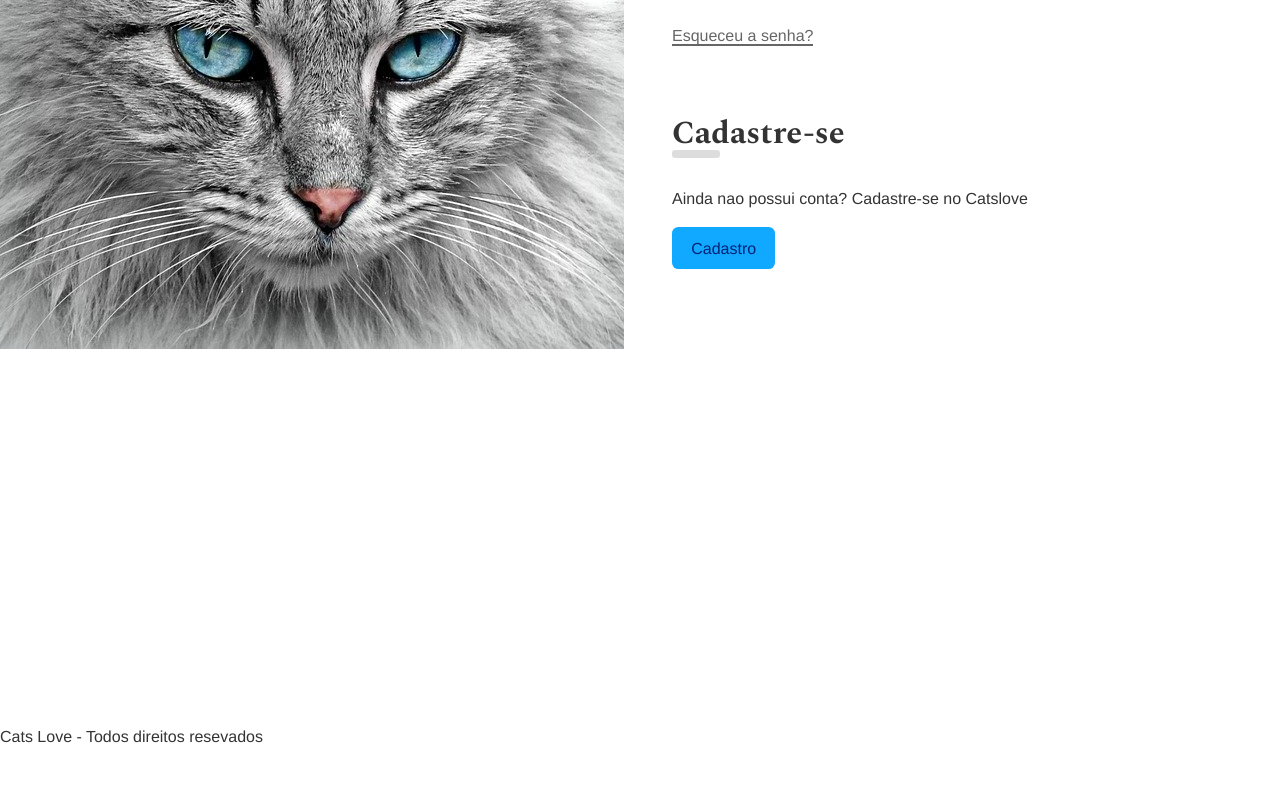
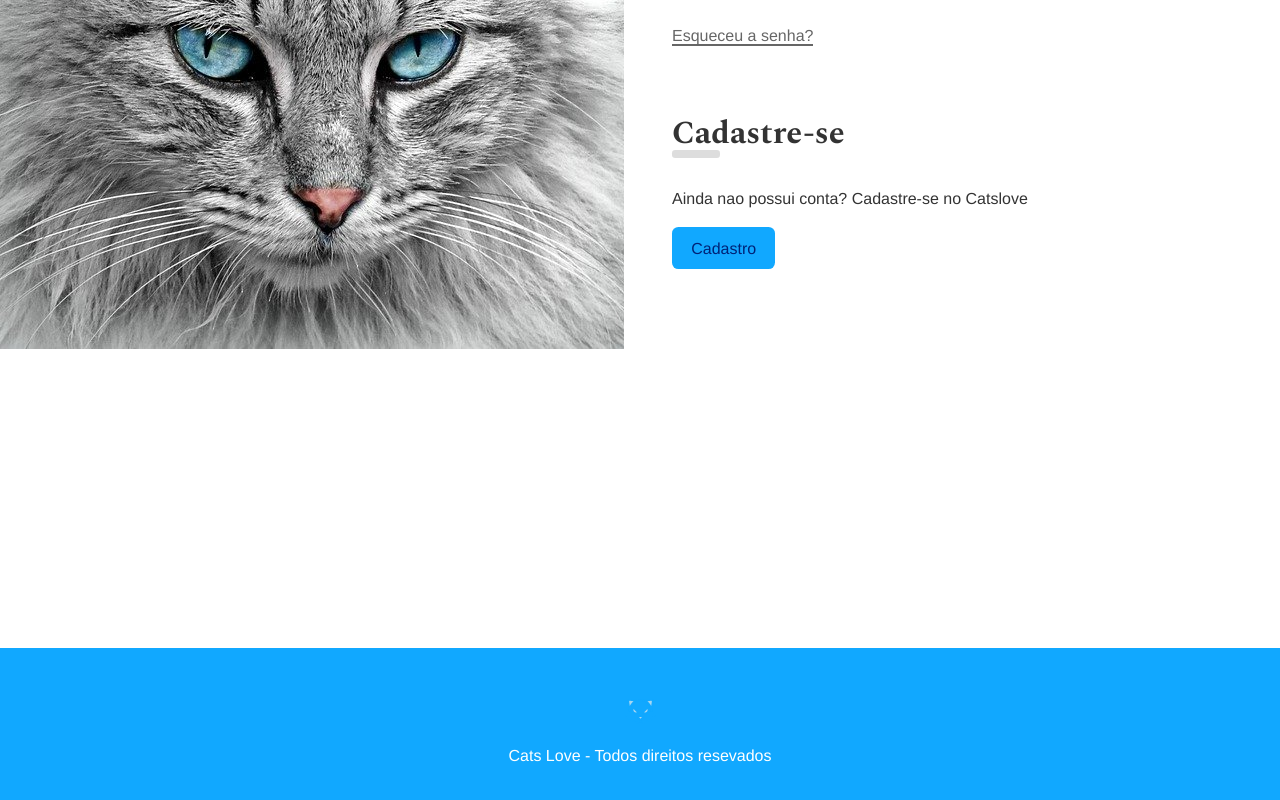
Before and after one commit to josoelvieira/origamid-projeto-final-CatsLove, a React (Create React App) app: page /login in a window 1280 px wide. Shown: the part 232-1032 px from the top of the page. Before the commit the page ends 978 px from the top, so only its background shows below. Built offline with nearby package versions, Linux system fonts and the light colour scheme.

Commit message:
install helment e victory

```diff
--- a/package.json
+++ b/package.json
@@ -8,8 +8,10 @@
     "@testing-library/user-event": "^13.5.0",
     "react": "^18.1.0",
     "react-dom": "^18.1.0",
+    "react-helmet": "^6.1.0",
     "react-router-dom": "^6.4.0-pre.3",
     "react-scripts": "5.0.1",
+    "victory": "^36.6.0",
     "web-vitals": "^2.1.4"
   },
   "scripts": {
--- a/src/App.css
+++ b/src/App.css
@@ -73,3 +73,11 @@ a {
         transform: initial;
     }
 }
+.App {
+    display: flex;
+    flex-direction: column;
+    min-height: calc(100vh + 10rem);
+}
+.Appbody {
+    flex: 1;
+}
--- a/src/App.js
+++ b/src/App.js
@@ -9,6 +9,7 @@ import User from './Components/User/User';
 import Photo from './Components/Photo/Photo';
 import UserProfile from './Components/User/UserProfile';
 import NotFound from './Components/NotFound';
+//import { Helmet } from 'react-helmet';
 //import ProtectedRoute from './Components/Helper/ProtectedRoute';
 
 
@@ -18,6 +19,7 @@ function App() {
     <div className="App">
       <UserStorage>
      <Header />
+     <main className='Appbody'>
      <Routes>
       <Route path="/" element={<Home />} />
       <Route path="login/*" element={<Login />} />
@@ -26,6 +28,7 @@ function App() {
       <Route path='perfil/:user' element={<UserProfile/>}/>
       <Route path='*' element={<NotFound/>}/>
      </Routes>
+     </main>
      <Footer />
      </UserStorage>
     </div>
--- a/src/Components/Footer.jsx
+++ b/src/Components/Footer.jsx
@@ -1,10 +1,14 @@
 import React from 'react'
 import styles from './Footer.module.css'
+import {ReactComponent as Cats} from '../Assets/cat-svgrepo-com.svg'
 
 
 const Footer = () => {
   return (
-    <div className={styles.footer}>Cats Love - Todos direitos resevados</div>
+    <footer className={styles.footer}>
+      <Cats/>
+      <p>Cats Love - Todos direitos resevados</p>
+    </footer>
   )
 }
 
--- a/src/Components/Footer.module.css
+++ b/src/Components/Footer.module.css
@@ -0,0 +1,13 @@
+.footer {
+    background: rgb(17, 168, 255);
+    padding: 3rem 1rem 0 1rem;
+    height: 10rem;
+    text-align: center;
+    color: white;
+}
+.footer p {
+    margin-top: 1rem;
+}
+.footer svg{
+    fill:white;
+}
--- a/src/Components/Home.jsx
+++ b/src/Components/Home.jsx
@@ -1,11 +1,18 @@
 import React from 'react'
+import { Helmet } from 'react-helmet'
 import Feed from './Feed/Feed'
 
 const Home = () => {
   return (
+    <>
+    <Helmet>
+                <meta charSet="utf-8" />
+                <title>CatsLove | Home</title>
+    </Helmet>
     <section className='container mainContainer'>
       <Feed/>
     </section>
+    </>
   )
 }
 
--- a/src/Components/Login/Login.module.css
+++ b/src/Components/Login/Login.module.css
@@ -1,7 +1,7 @@
 .login{
     display: grid;
     grid-template-columns: 1fr 1fr;
-    min-height: 110vh;
+    min-height: 100vh;
     gap:2rem;
 
 }
--- a/src/Components/Login/LoginResetar.jsx
+++ b/src/Components/Login/LoginResetar.jsx
@@ -3,12 +3,17 @@ import { useEffect } from 'react'
 import Button from '../Forms/Button'
 import Input from '../Forms/Input'
 import useForm from '../../Hooks/useForm';
+import useFetch  from '../../Hooks/useFetch'
+import Error from '../Helper/Error'
 import { PASSWORD_RESET } from '../../api';
+import { useNavigate } from 'react-router-dom';
 
 const LoginResetar = () => {
   const [ login, setLogin] = useState('')
   const [ key, setKey] = useState('')
   const password = useForm('') //pode colocar "password" para validar uma senha forte
+  const { error, loading, request} = useFetch()
+  const navigate = useNavigate()
 
   useEffect(() => {
     const params = new URLSearchParams(window.location.search)
@@ -18,20 +23,28 @@ const LoginResetar = () => {
     if(login) setLogin(login)
 
   },[])
+
   async function handleSubmit (event) {
+    event.preventDefault()
+    if(password.validate()) {
     const {url, options} = PASSWORD_RESET({
       login,
       key,
       password: password.value
     })
+    const {response } = await request (url, options)
+    if(response.ok) navigate('/login')
 
-  }
+  }}
   return (
     <div>
+      <h1 className='title'>Resete a Senha</h1>
       <form onSubmit={handleSubmit}>
-      <Input label="Nova senha" type='pasword' name='password '/>
-      <Button>Resetar</Button>
+      <Input label="Nova senha" type='password' name='password' {...password}/>
+      {loading ? <Button disabled>Resetando...</Button> : <Button>Resetar</Button> }
+
       </form>
+      <Error error={error} />
     </div>
   )
 }
--- a/src/Components/NotFound.jsx
+++ b/src/Components/NotFound.jsx
@@ -1,12 +1,19 @@
 import React from 'react'
+import { Helmet } from 'react-helmet'
 
 const NotFound = () => {
   return (
+    <>
+            <Helmet>
+                <meta charSet="utf-8" />
+                <title>CatsLove | Página não encontrada</title>
+            </Helmet>
     <section className='container mainContainer'>
         <h1 className='title'>Erro 404</h1>
         <p>Página não encontrada</p>
 
     </section>
+    </>
   )
 }
 
--- a/src/Components/User/User.jsx
+++ b/src/Components/User/User.jsx
@@ -6,11 +6,17 @@ import UserPhotoPost from './UserPhotoPost'
 import UserStats from './UserStats';
 import { UserContext } from '../../UserContext';
 import NotFound from '../NotFound';
+import { Helmet } from 'react-helmet';
 
 const User = () => {
   const {data} = useContext(UserContext)
 
   return (
+    <>
+    <Helmet>
+                <meta charSet="utf-8" />
+                <title>CatsLove | Minha conta</title>
+    </Helmet>
     <section className="container">
       <UserHeader />
       <Routes>
@@ -21,6 +27,7 @@ const User = () => {
 
       </Routes>
     </section>
+    </>
   );
 };
 
--- a/src/Components/User/UserPhotoPost.jsx
+++ b/src/Components/User/UserPhotoPost.jsx
@@ -3,12 +3,13 @@ import styles from "./UserPhotoPost.module.css";
 import Input from "../Forms/Input";
 import Button from "../Forms/Button";
 import useForm from "../../Hooks/useForm";
-import Error from "../Helper/Error"
+import Error from "../Helper/Error";
 import { useState } from "react";
 import useFetch from "../../Hooks/useFetch";
 import { PHOTO_POST } from "../../api";
 import { useNavigate } from "react-router-dom";
 import { useEffect } from "react";
+import { Helmet } from "react-helmet";
 
 const UserPhotoPost = () => {
     const nome = useForm();
@@ -16,10 +17,10 @@ const UserPhotoPost = () => {
     const idade = useForm("number");
     const [img, setImg] = useState({});
     const { data, erro, loading, request } = useFetch();
-    const navigate = useNavigate()
+    const navigate = useNavigate();
     useEffect(() => {
-      if(data)navigate("/conta")
-    },[data, navigate])
+        if (data) navigate("/conta");
+    }, [data, navigate]);
 
     function handleSubmit(event) {
         event.preventDefault();
@@ -40,19 +41,34 @@ const UserPhotoPost = () => {
         });
     }
     return (
+        <>
+            <Helmet>
+                <meta charSet="utf-8" />
+                <title>CatsLove | Postar foto</title>
+            </Helmet>
             <section className={`${styles.photoPost} animeLeft`}>
                 <form onSubmit={handleSubmit}>
                     <Input label="Nome" type="text" name="nome" {...nome} />
                     <Input label="Peso" type="number" name="peso" {...peso} />
-                <Input label="Idade" type="number" name="idade" {...idade} />
-                <input className={styles.file}
+                    <Input
+                        label="Idade"
+                        type="number"
+                        name="idade"
+                        {...idade}
+                    />
+                    <input
+                        className={styles.file}
                         type="file"
                         name="img"
                         id="img"
                         onChange={handleImgchange}
                     />
-                {loading ? <Button disabled>Enviando...</Button> : <Button>Enviar</Button>}
-                <Error error={erro}/>
+                    {loading ? (
+                        <Button disabled>Enviando...</Button>
+                    ) : (
+                        <Button>Enviar</Button>
+                    )}
+                    <Error error={erro} />
                 </form>
                 <div>
                     {img.preview && (
@@ -63,6 +79,7 @@ const UserPhotoPost = () => {
                     )}
                 </div>
             </section>
+        </>
     );
 };
 
--- a/src/Components/User/UserStats.jsx
+++ b/src/Components/User/UserStats.jsx
@@ -1,8 +1,20 @@
 import React from 'react'
+import { Helmet } from 'react-helmet'
+import { VictoryPie, VictoryBar} from "victory";
 
 const UserStats = () => {
   return (
-    <div>UserStats</div>
+    <>
+            <Helmet>
+                <meta charSet="utf-8" />
+                <title>CatsLove | Estatisticas</title>
+            </Helmet>
+    <section>
+      <h1 className='title'>Minhas Estatisticas</h1>
+      <VictoryPie/>
+      <VictoryBar/>
+    </section>
+    </>
   )
 }
 
```
Also changed, not shown: 1 other file (tests, documents, lock files or other folders). Lines whose indentation alone changed are shown as unchanged.
